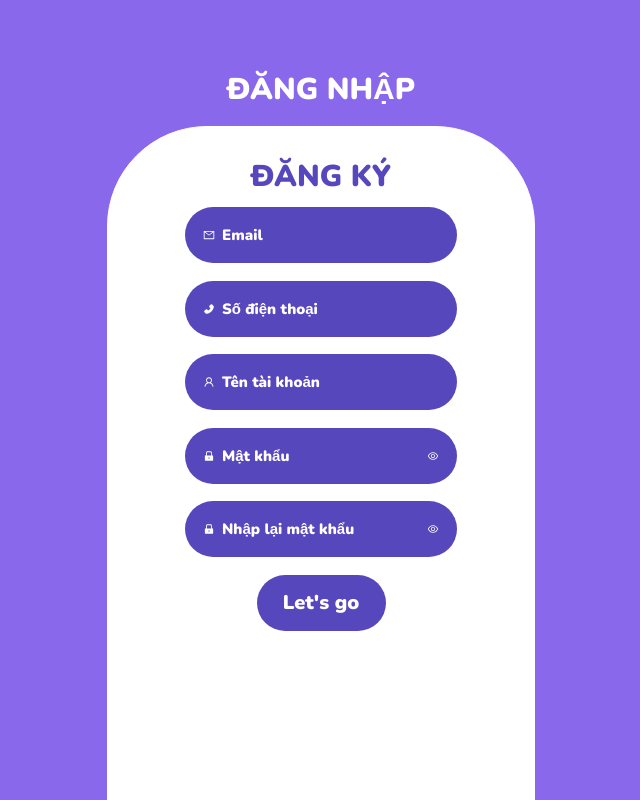
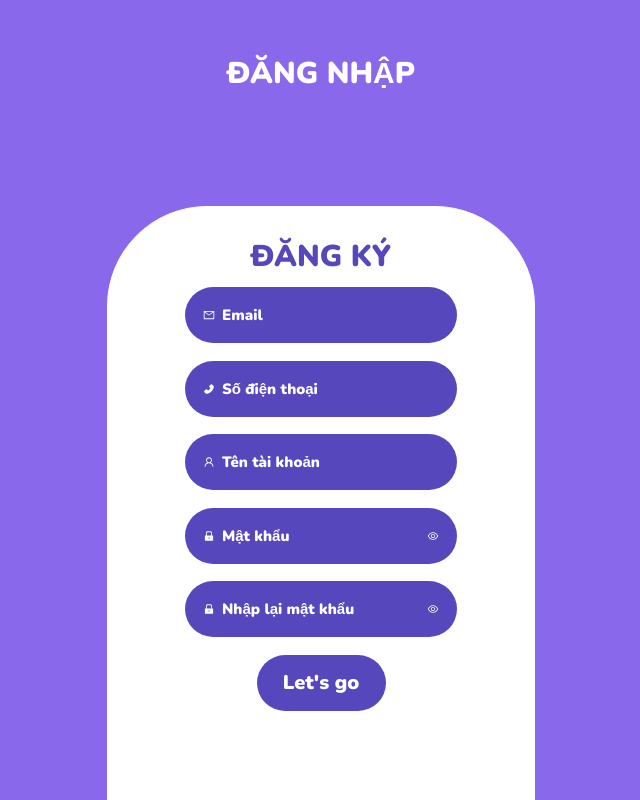
Before and after one commit to dobalong23112000/game_love, a React (Create React App) app: page / in a window 1280 px wide. Shown: the whole page, without its empty margins (319-959 px from the left). Built offline with nearby package versions, Linux system fonts and the light colour scheme; no server answers.

Commit message:
update code

```diff
--- a/src/components/GlobalStyles/GlobalStyles.scss
+++ b/src/components/GlobalStyles/GlobalStyles.scss
@@ -203,8 +203,8 @@ body {
   }
 
   100% {
-    height: 802px;
-    bottom: calc(var(--window-height) - 116vh);
+    height: 725px;
+    bottom: -131px;
   }
 }
 
@@ -215,8 +215,8 @@ body {
 
 @keyframes footer-nonactive {
   0% {
-    height: 802px;
-    bottom: calc(var(--window-height) - 116vh);
+    height: 725px;
+    bottom: -131px;
   }
 
   100% {
@@ -235,7 +235,7 @@ body {
 
 @keyframes text-login-active {
   from {
-    top: 5vh;
+    top: 3vh;
     color: white;
   }
 
@@ -262,7 +262,7 @@ body {
   }
 
   to {
-    top: 5vh;
+    top: 3vh;
     color: white;
   }
 }
--- a/src/pages/Auth/styles.module.scss
+++ b/src/pages/Auth/styles.module.scss
@@ -5,7 +5,8 @@
 
 .wrapper {
     width: 100%;
-    min-height: var(--window-height);
+    min-height:700px;
+    height: var(--window-height);
     display: flex;
     align-items: center;
     box-sizing: border-box;
--- a/src/pages/Game/index.js
+++ b/src/pages/Game/index.js
@@ -157,7 +157,6 @@ const Game = () => {
               <div className={cx("list_card")} style={{ zIndex: 100 }}>
                 {listQuestion.map((item, index) => {
                   if (stt + 3 > item.stt) {
-                    console.log(item)
                     return (
                       <TinderCard
                         className={cx("swipe")}
```
